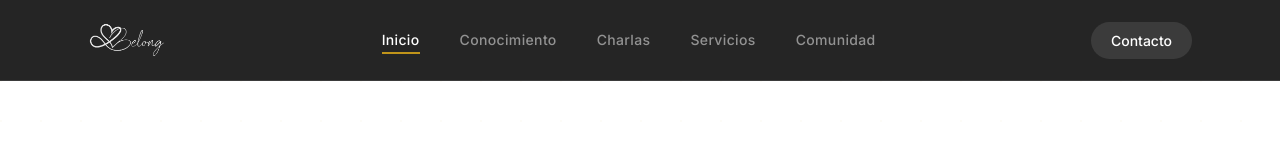
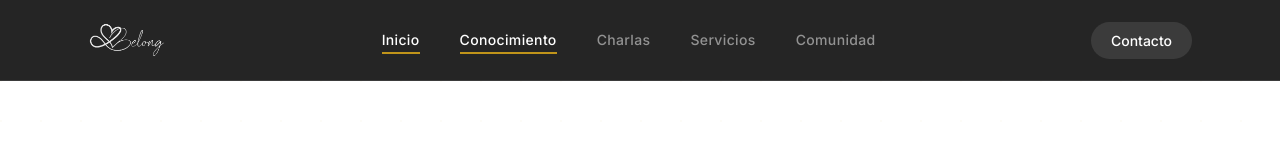
Before and after one commit to fundacionbelong-a11y/fundacionbelong, a Next.js app: page / in a window 1280 px wide. Shown: the top 160 px of the page. Built offline with nearby package versions, Linux system fonts and the light colour scheme; a web font is replaced by a local one.

Commit message:
fix: navigation links now route to proper pages
- Replace broken anchors (#educacion, #charlas, etc.) with page routes
- Conocimiento → / (homepage)
- Charlas → /charlas
- Servicios → /servicios
- Comunidad → /comunidad
- Use handleAnchorClick for smooth scroll on anchors

```diff
--- a/src/app/components/Layout.tsx
+++ b/src/app/components/Layout.tsx
@@ -6,15 +6,27 @@ import { usePathname } from 'next/navigation';
 
 const navItems = [
   { label: 'Inicio', href: '/' },
-  { label: 'Conocimiento', href: '#educacion' },
-  { label: 'Charlas', href: '#charlas' },
-  { label: 'Servicios', href: '#servicios' },
-  { label: 'Comunidad', href: '#comunidad' },
+  { label: 'Conocimiento', href: '/' },
+  { label: 'Charlas', href: '/charlas' },
+  { label: 'Servicios', href: '/servicios' },
+  { label: 'Comunidad', href: '/comunidad' },
 ];
 
 export default function Layout({ children }: { children: React.ReactNode }) {
   const pathname = usePathname();
   const [mobileMenuOpen, setMobileMenuOpen] = useState(false);
+
+  const handleAnchorClick = (e: React.MouseEvent<HTMLAnchorElement>, href: string) => {
+    if (href.startsWith('#')) {
+      e.preventDefault();
+      const id = href.replace('#', '');
+      const element = document.getElementById(id);
+      if (element) {
+        element.scrollIntoView({ behavior: 'smooth', block: 'start' });
+      }
+      setMobileMenuOpen(false);
+    }
+  };
 
   return (
     <div className="min-h-screen bg-white">
@@ -38,14 +50,7 @@ export default function Layout({ children }: { children: React.ReactNode }) {
                   <a
                     key={item.label}
                     href={item.href}
-                    onClick={(e) => {
-                      e.preventDefault();
-                      const id = item.href.replace('#', '');
-                      const element = document.getElementById(id);
-                      if (element) {
-                        element.scrollIntoView({ behavior: 'smooth', block: 'start' });
-                      }
-                    }}
+                    onClick={(e) => handleAnchorClick(e, item.href)}
                     className={`text-sm font-medium tracking-wide transition-all duration-300 relative group ${
                       pathname === item.href
                         ? 'text-white'
@@ -89,15 +94,7 @@ export default function Layout({ children }: { children: React.ReactNode }) {
                     <a
                       key={item.label}
                       href={item.href}
-                      onClick={(e) => {
-                        e.preventDefault();
-                        const id = item.href.replace('#', '');
-                        const element = document.getElementById(id);
-                        if (element) {
-                          element.scrollIntoView({ behavior: 'smooth', block: 'start' });
-                        }
-                        setMobileMenuOpen(false);
-                      }}
+                      onClick={(e) => handleAnchorClick(e, item.href)}
                       className={`text-sm font-medium tracking-wide whitespace-nowrap transition-colors ${
                         pathname === item.href
                           ? 'text-white'
@@ -154,14 +151,7 @@ export default function Layout({ children }: { children: React.ReactNode }) {
                     {item.href.startsWith('#') ? (
                       <a
                         href={item.href}
-                        onClick={(e) => {
-                          e.preventDefault();
-                          const id = item.href.replace('#', '');
-                          const element = document.getElementById(id);
-                          if (element) {
-                            element.scrollIntoView({ behavior: 'smooth', block: 'start' });
-                          }
-                        }}
+                        onClick={(e) => handleAnchorClick(e, item.href)}
                         className="text-charcoal/50 hover:text-charcoal transition-colors text-sm"
                       >
                         {item.label}
```
